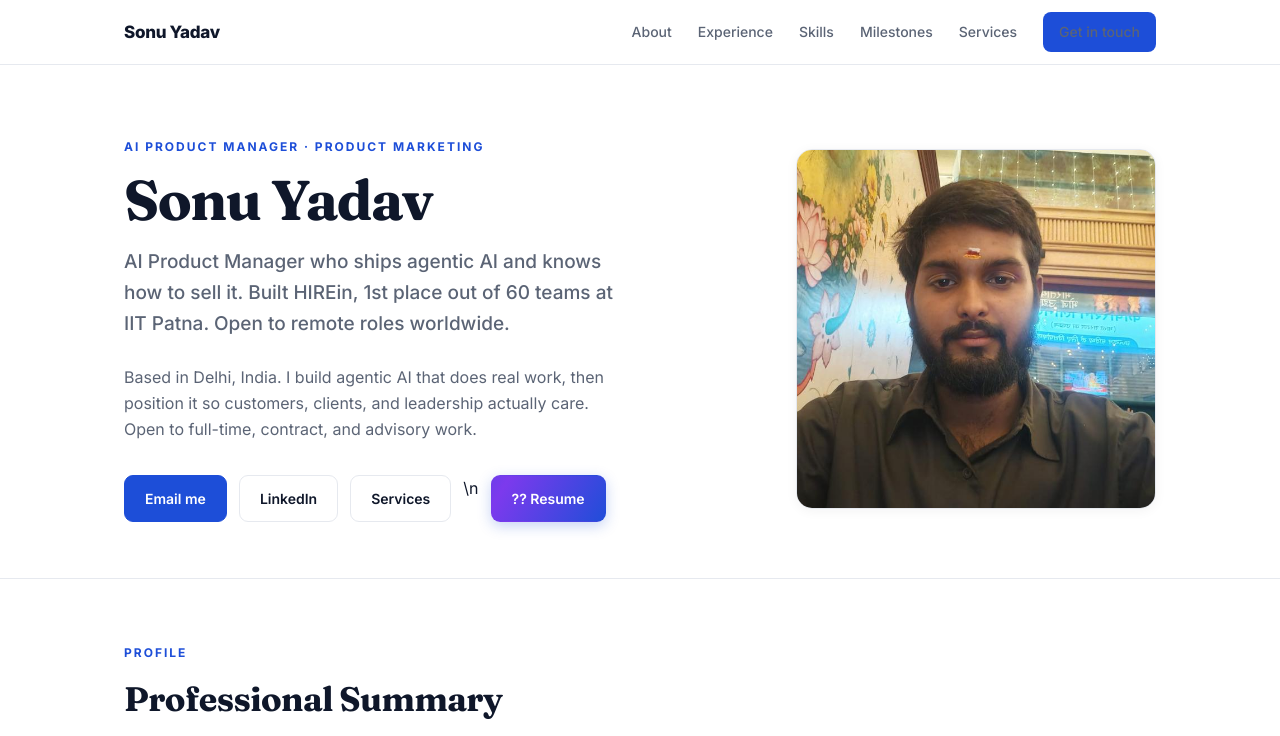
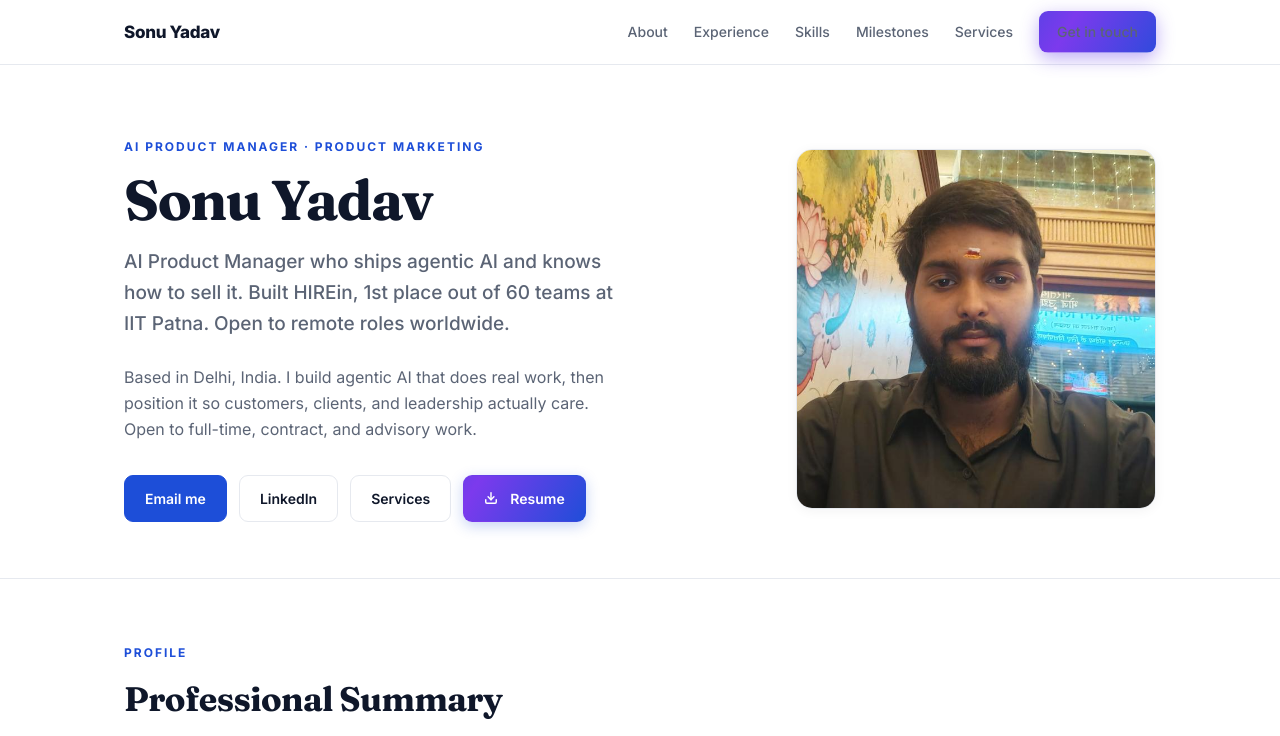
Before and after one commit to sonuyeahdav-creator/Ai-Product-Manager-portfolio-sonu, a plain HTML site: page index.html in a window 1280 px wide. Shown: the top 736 px of the page. Drawn offline with Linux system fonts and the light colour scheme.

Commit message:
Fix stray newline, remove ?? emoji, brighten Get in touch button

```diff
--- a/index.html
+++ b/index.html
@@ -53,10 +53,14 @@
     .nav-links a { color: var(--muted); font-size: 14px; font-weight: 500; }
     .nav-links a:hover { color: var(--accent); text-decoration: none; }
     .nav-cta {
-      padding: 8px 16px; background: var(--accent); color: #fff; border-radius: 8px;
-      font-size: 14px; font-weight: 600;
+      padding: 9px 18px; background: linear-gradient(120deg, #1d4ed8, #7c3aed, #1d4ed8);
+      background-size: 200% 100%; color: #fff; border-radius: 9px; border: none;
+      font-size: 14px; font-weight: 700; position: relative; overflow: hidden;
+      box-shadow: 0 4px 14px rgba(29,78,216,0.35);
+      animation: navCtaGlow 3s ease-in-out infinite;
     }
-    .nav-cta:hover { filter: brightness(1.08); color: #fff; text-decoration: none; }
+    .nav-cta:hover { filter: brightness(1.12); color: #fff; text-decoration: none; animation-duration: 1s; }
+    @keyframes navCtaGlow { 0% { background-position: 0% 50%; box-shadow: 0 4px 14px rgba(29,78,216,0.35); } 50% { background-position: 100% 50%; box-shadow: 0 6px 20px rgba(124,58,237,0.45); } 100% { background-position: 0% 50%; box-shadow: 0 4px 14px rgba(29,78,216,0.35); } }
 
     /* Hero */
     .hero { padding: 72px 0 56px; border-bottom: 1px solid var(--border); }
@@ -247,7 +251,8 @@
           <div class="hero-links">
             <a class="btn primary" href="mailto:sonuyeahdav@gmail.com">Email me</a>
             <a class="btn" href="https://www.linkedin.com/in/sonu-yadav-l/" target="_blank" rel="noopener">LinkedIn</a>
-            <a class="btn" href="#services">Services</a>\n            <a class="btn resume" href="https://sonuyeahdav-creator.github.io/Ai-Product-Manager-portfolio-sonu/resume/Sonu_Yadav_Resume.pdf" target="_blank" rel="noopener">?? Resume</a>
+            <a class="btn" href="#services">Services</a>
+            <a class="btn resume" href="https://sonuyeahdav-creator.github.io/Ai-Product-Manager-portfolio-sonu/resume/Sonu_Yadav_Resume.pdf" target="_blank" rel="noopener"><svg width="14" height="14" viewBox="0 0 24 24" fill="none" stroke="currentColor" stroke-width="2.5" stroke-linecap="round" stroke-linejoin="round" style="vertical-align:middle;margin-right:4px"><path d="M21 15v4a2 2 0 0 1-2 2H5a2 2 0 0 1-2-2v-4"/><polyline points="7 10 12 15 17 10"/><line x1="12" y1="15" x2="12" y2="3"/></svg> Resume</a>
           </div>
         </div>
         <div class="hero-photo">
```
Also changed, not shown: v3/index.html (+9 -4 lines).
